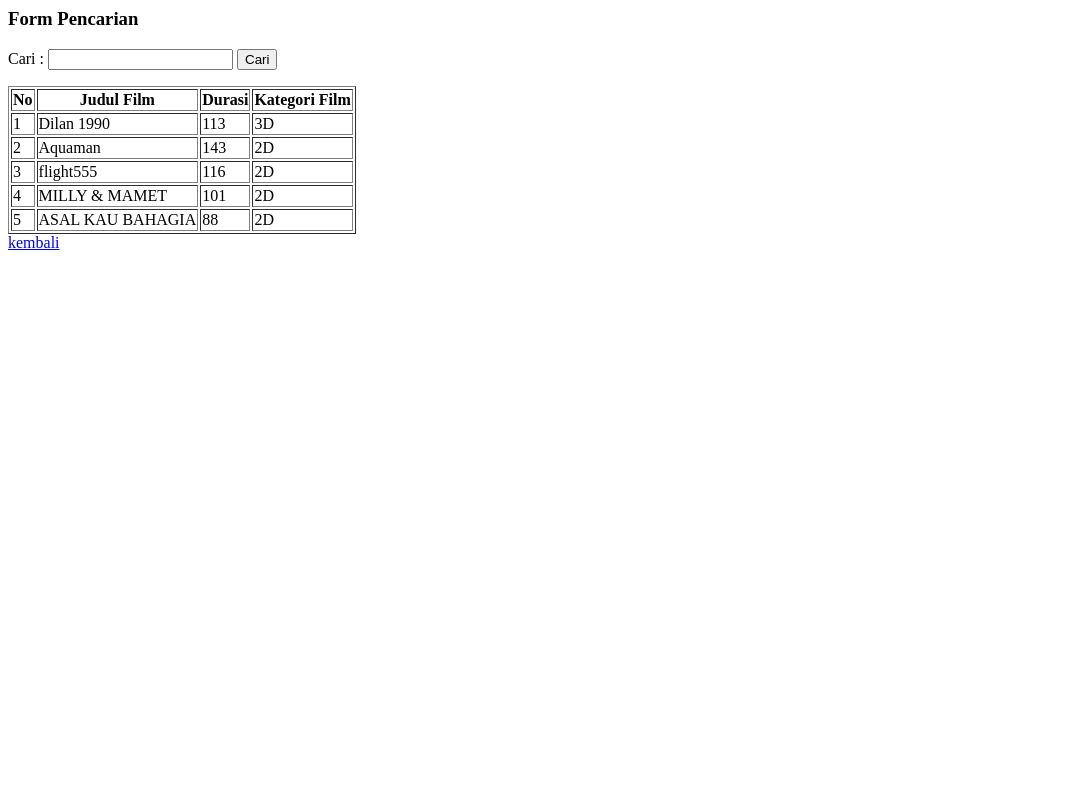
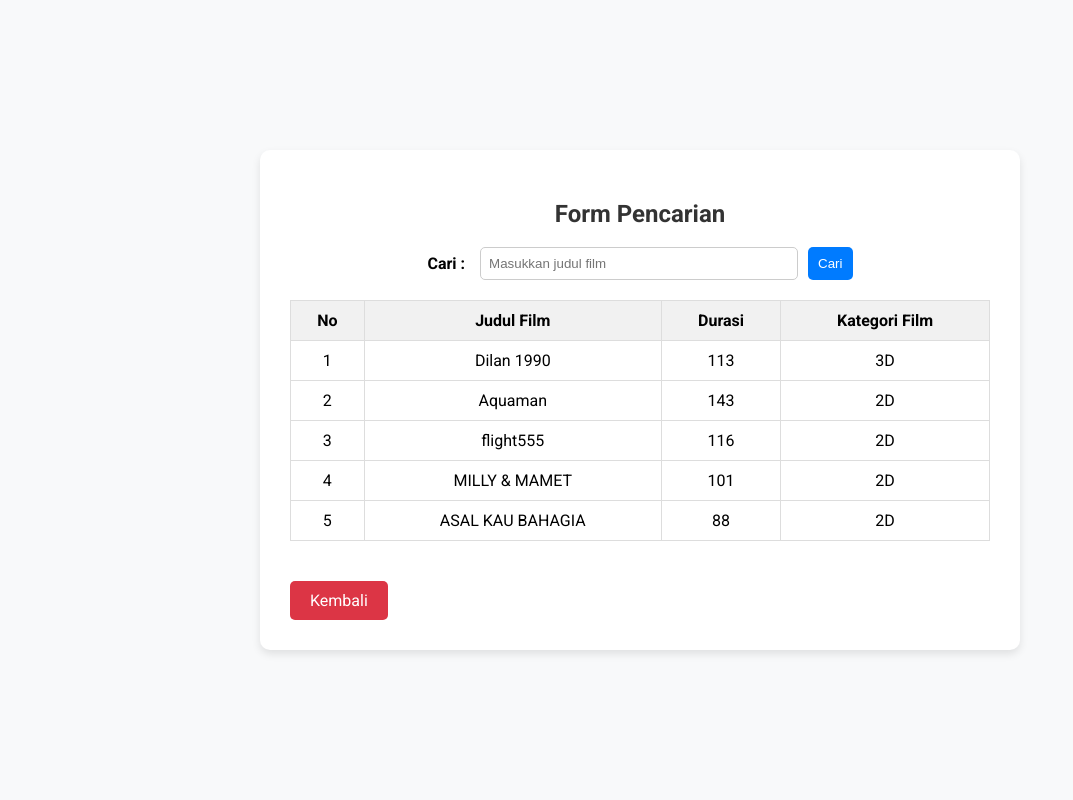
Before and after one commit to natasyahelmalia/cinema_tickets, a PHP site: page /pencarian/index.php in a window 1280 px wide. Shown: the whole page, without its empty margins (0-1073 px from the left). Run offline with PHP 8.4, Linux system fonts and the light colour scheme; a user stored in the database is signed in; data comes from the database, SQL or seed files in the repository.

Commit message:
feat: refactor movie list

```diff
--- a/admin/beranda.php
+++ /dev/null
@@ -1,3 +0,0 @@
-<html>
-SELAMAT DATANG
-</html>
--- a/login/koneksi.php
+++ /dev/null
@@ -1,4 +0,0 @@
-<?php
-$con = mysqli_connect('localhost','root','');
-mysqli_select_db($con, 'bioskop') or die(mysqli_error($con));
-?>
--- a/pencarian/index.php
+++ b/pencarian/index.php
@@ -1,45 +1,55 @@
 <?php
 include '../koneksi.php';
 
-// mengaktifkan session
 session_start();
 
-// cek apakah user telah login, jika belum login maka di alihkan ke halaman login
-if($_SESSION['status'] !="login"){
+if($_SESSION['status'] != "login"){
 	header("location:login/index.php");
 }
-
 ?>
 
-<h3>Form Pencarian</h3>
-
-<form action="index.php" method="get">
-	<label>Cari :</label>
-	<input type="text" name="cari">
+<!DOCTYPE html>
+<html lang="en">
+<head>
+	<meta charset="UTF-8">
+	<title>Pencarian Film</title>
+	<link href="https://fonts.googleapis.com/css2?family=Roboto:wght@400;700&display=swap" rel="stylesheet">
+	<link rel="stylesheet" href="style.css">
+</head>
+<body>
+	<div class="container">
+		<h2>Form Pencarian</h2>
+		<form action="index.php" method="get" class="search-form">
+			<label for="cari">Cari :</label>
+			<input type="text" name="cari" id="cari" placeholder="Masukkan judul film">
 			<input type="submit" value="Cari">
 		</form>
 
 		<?php
-if(isset($_GET['cari'])){
+		if (isset($_GET['cari']) && !empty($_GET['cari'])) {
 			$cari = $_GET['cari'];
-	echo "<b>Hasil pencarian : ".$cari."</b>";
+			echo "<p class='search-result'>Hasil pencarian dari kata <b>".$cari."</b></p>";
 		}
 		?>
 
-<table border="1">
+		<table class="film-table">
+			<thead>
 				<tr>
 					<th>No</th>
 					<th>Judul Film</th>
 					<th>Durasi</th>
 					<th>Kategori Film</th>
 				</tr>
+		</thead>
+		<tbody>
 				<?php
 				if(isset($_GET['cari'])){
 					$cari = $_GET['cari'];
-		$data = mysqli_query($con,"select * from film where judul_film like '%".$cari."%'");
-	}else{
-		$data = mysqli_query($con,"select * from film");
+					$data = mysqli_query($con,"SELECT * FROM film WHERE judul_film LIKE '%".$cari."%'");
+				} else {
+					$data = mysqli_query($con,"SELECT * FROM film");
 				}
+
 				$no = 1;
 				while($d = mysqli_fetch_array($data)){
 				?>
@@ -50,6 +60,10 @@ if(isset($_GET['cari'])){
 					<td><?php echo $d['kategori_film']; ?></td>
 				</tr>
 				<?php } ?>
+			</tbody>
 		</table>
 
-<a href="../">kembali</a>
+		<a href="../" class="back-button">Kembali</a>
+	</div>
+</body>
+</html>
--- /dev/null
+++ b/pencarian/style.css
@@ -0,0 +1,101 @@
+body {
+  font-family: 'Roboto', sans-serif;
+  background-color: #f8f9fa;
+  margin: 0;
+  padding: 0;
+  display: flex;
+  justify-content: center;
+  align-items: center;
+  min-height: 100vh;
+}
+
+.container {
+  background: #fff;
+  padding: 30px;
+  border-radius: 10px;
+  box-shadow: 0 4px 8px rgba(0, 0, 0, 0.1);
+  width: 700px;
+}
+
+h2 {
+  color: #333;
+  text-align: center;
+}
+
+.search-form {
+  display: flex;
+  justify-content: center;
+  margin-bottom: 20px;
+}
+
+.search-form label {
+  margin-right: 10px;
+  font-weight: 700;
+  display: flex;
+  align-items: center;
+}
+
+.search-form input[type="text"] {
+  padding: 8px;
+  width: 300px;
+  border: 1px solid #ccc;
+  border-radius: 5px;
+  margin-left: 5px;
+}
+
+.search-form input[type="submit"] {
+  padding: 5px 10px;
+  margin-left: 10px;
+  background-color: #007bff;
+  color: white;
+  border: none;
+  border-radius: 5px;
+  cursor: pointer;
+  transition: background-color 0.3s ease;
+}
+
+.search-form input[type="submit"]:hover {
+  background-color: #0056b3;
+}
+
+.search-result {
+  text-align: center;
+  margin: 15px 0;
+  color: #333;
+}
+
+.film-table {
+  width: 100%;
+  border-collapse: collapse;
+  margin: 20px 0;
+}
+
+.film-table th, .film-table td {
+  border: 1px solid #ddd;
+  padding: 10px;
+  text-align: center;
+}
+
+.film-table th {
+  background-color: #f1f1f1;
+}
+
+.film-table tr:hover {
+  background-color: #f9f9f9;
+}
+
+.back-button {
+  display: inline-block;
+  padding: 10px 20px;
+  background-color: #dc3545;
+  color: white;
+  text-decoration: none;
+  border-radius: 5px;
+  text-align: center;
+  margin-top: 20px;
+  transition: background-color 0.3s ease;
+}
+
+.back-button:hover {
+  background-color: #c82333;
+}
```
Lines whose indentation alone changed are shown as unchanged.
